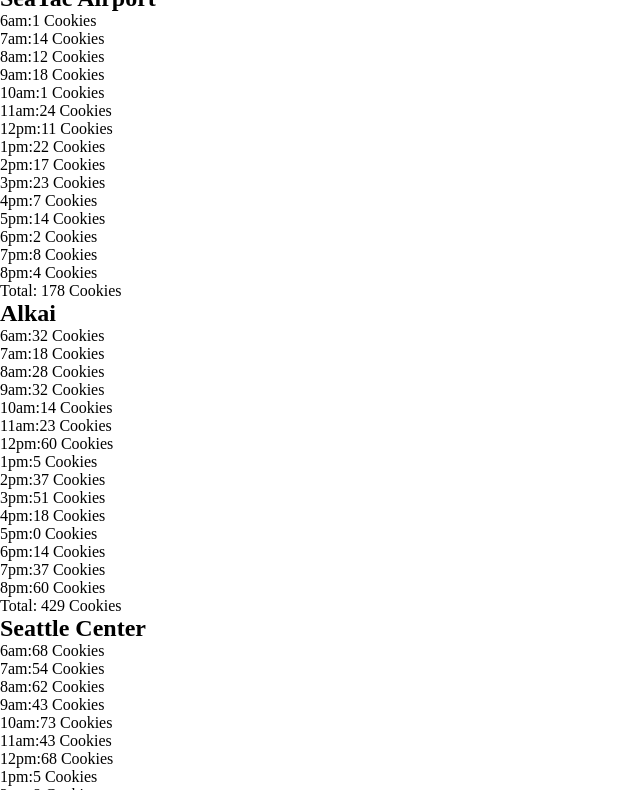
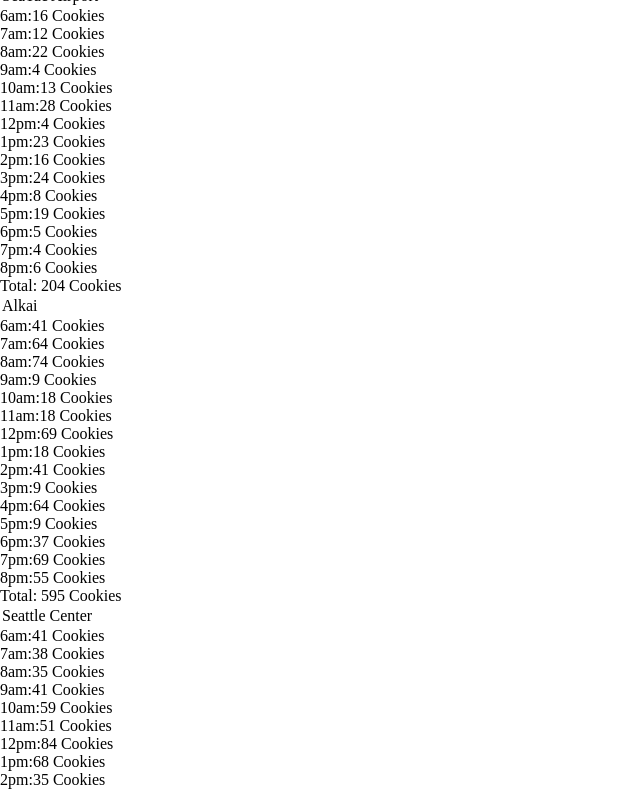
Before and after one commit to saidmattar/cookie-stand, a plain HTML site: page sales.html in a window 1280 px wide. Shown: the part 52-842 px from the top of the page, without its empty margins (0-640 px from the left). Drawn offline with Linux system fonts and the light colour scheme.

Commit message:
got all the lists to print includin total at the buttoms.

```diff
--- a/new1app.js
+++ b/new1app.js
@@ -1,10 +1,6 @@
 'use strict';
-
-// function StoresList(storeName,totalCookies) {
-//   this.storeName = storeName;
-//   this.storeHourlyAve = [];
-//   this.totalCookies = totalCookies;
-// }
+var main = document.getElementById('main');
+console.log('we got main', main);
 
 function Store(name,minCustHourly,maxCustHourly,avrgcoksehourly){
   this.name = name;
@@ -28,10 +24,99 @@ Store.prototype.hourlyAvrage = function(){
   }
 };
 
+Store.prototype.getTable = function(){
+  var table = document.createElement('table');
+  table.textContent = seaTac.name;
+  main.appendChild(table);
+  var hourlySales = document.createElement('ul');
+  main.appendChild(hourlySales);
+  seaTac.hourlyAvrage();
+  var storeHours = ['6am:','7am:','8am:','9am:','10am:','11am:','12pm:','1pm:', '2pm:', '3pm:', '4pm:', '5pm:', '6pm:', '7pm:', '8pm:'];
+  for(var i = 0; i < 15; i++){
+    var hours = document.createElement('li');
+    hourlySales.appendChild(hours);
+    hours.textContent =  storeHours[i]
+    + seaTac.storeHourlyAve[i] + ' Cookies';
+  }
+  var total = document.createElement('li');
+  total.textContent = 'Total: ' + seaTac.totalCookies + ' Cookies';
+  hourlySales.appendChild(total);
+};
 var seaTac = new Store('SeaTac Airport', 3, 24, 1.2);
+seaTac.getTable();
 
-var alki = new Store('Alkai', 2, 16, 4.6);
+Store.prototype.locationRandomCust = function(){
+  return Math.floor(Math.random() * (this.maxCustHourly-this.minCustHourly+1) + this.minCustHourly);
+};
 
+Store.prototype.hourlyAvrage = function(){
+  var cookiesHour;
+  for( var i=0; i < 15; i++){
+    cookiesHour = this.avrgcoksehourly * this.locationRandomCust();
+    this.storeHourlyAve.push(Math.round(cookiesHour));
+    this.totalCookies +=  Math.round(cookiesHour);
+  }
+};
+
+Store.prototype.getTable = function(){
+  var table = document.createElement('table');
+  table.textContent = alkai.name;
+  main.appendChild(table);
+  var hourlySales = document.createElement('ul');
+  main.appendChild(hourlySales);
+  alkai.hourlyAvrage();
+  var storeHours = ['6am:','7am:','8am:','9am:','10am:','11am:','12pm:','1pm:', '2pm:', '3pm:', '4pm:', '5pm:', '6pm:', '7pm:', '8pm:'];
+  for(var i = 0; i < 15; i++){
+    var hours = document.createElement('li');
+    hourlySales.appendChild(hours);
+    hours.textContent =  storeHours[i]
+    + alkai.storeHourlyAve[i] + ' Cookies';
+  }
+  var total = document.createElement('li');
+  total.textContent = 'Total: ' + alkai.totalCookies + ' Cookies';
+  hourlySales.appendChild(total);
+};
+var alkai = new Store('Alkai', 2, 16, 4.6);
+alkai.getTable();
+
+Store.prototype.getTable = function(){
+  var table = document.createElement('table');
+  table.textContent = seattleCenter.name;
+  main.appendChild(table);
+  var hourlySales = document.createElement('ul');
+  main.appendChild(hourlySales);
+  seattleCenter.hourlyAvrage();
+  var storeHours = ['6am:','7am:','8am:','9am:','10am:','11am:','12pm:','1pm:', '2pm:', '3pm:', '4pm:', '5pm:', '6pm:', '7pm:', '8pm:'];
+  for(var i = 0; i < 15; i++){
+    var hours = document.createElement('li');
+    hourlySales.appendChild(hours);
+    hours.textContent =  storeHours[i]
+    + seattleCenter.storeHourlyAve[i] + ' Cookies';
+  }
+  var total = document.createElement('li');
+  total.textContent = 'Total: ' + seattleCenter.totalCookies + ' Cookies';
+  hourlySales.appendChild(total);
+};
 var seattleCenter = new Store('Seattle Center', 11, 38, 2.7);
+seattleCenter.getTable();
 
+Store.prototype.getTable = function(){
+  var table = document.createElement('table');
+  table.textContent = firstPike.name;
+  main.appendChild(table);
+  var hourlySales = document.createElement('ul');
+  main.appendChild(hourlySales);
+  firstPike.hourlyAvrage();
+  var storeHours = ['6am:','7am:','8am:','9am:','10am:','11am:','12pm:','1pm:', '2pm:', '3pm:', '4pm:', '5pm:', '6pm:', '7pm:', '8pm:'];
+  for(var i = 0; i < 15; i++){
+    var hours = document.createElement('li');
+    hourlySales.appendChild(hours);
+    hours.textContent =  storeHours[i]
+    + firstPike.storeHourlyAve[i] + ' Cookies';
+  }
+  var total = document.createElement('li');
+  total.textContent = 'Total: ' + firstPike.totalCookies + ' Cookies';
+  hourlySales.appendChild(total);
+};
 var firstPike = new Store('First and Pike', 23, 65, 6.3);
+firstPike.getTable();
--- a/sales.html
+++ b/sales.html
@@ -4,9 +4,10 @@
     <title> Salmon Cookies Sales</title>
   </head>
   <body>
-    <div id="">
+    <div id="main">
       <h1 id ="title"> Salmon COOKIES SALES </h1>
+    </div>
     <link href="style.css" rel="stylesheet" type="text/css">
-    <script src = "app.js"> </script>
+    <script src = "new1app.js"> </script>
   </body>
 </html>
```
